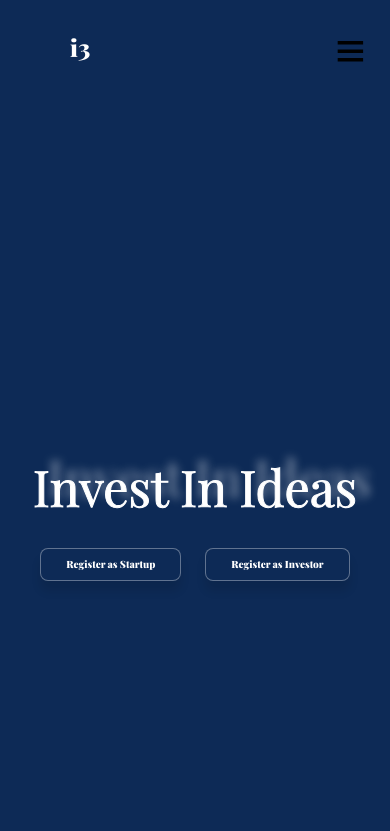
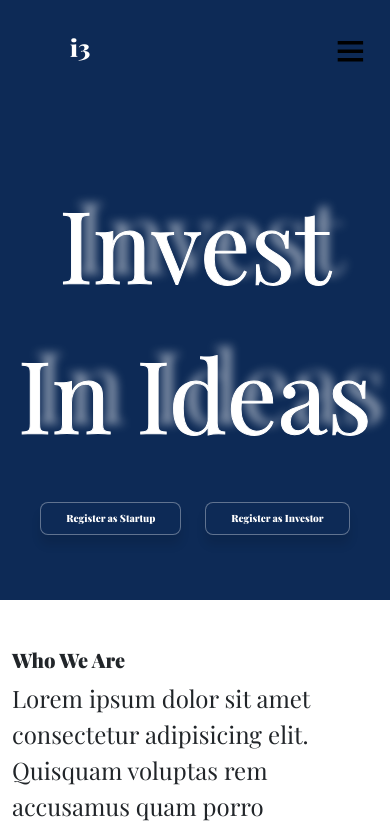
Before and after one commit to dhruv-pithadia/i3, a React (Create React App) app: page / in a window 390 px wide. Shown: the top 831 px of the page. Built offline with nearby package versions, Linux system fonts and the light colour scheme; a web font is replaced by a local one.

Commit message:
mobile responsive till startups

```diff
--- a/src/static/home.css
+++ b/src/static/home.css
@@ -420,10 +420,12 @@
 
   .banner-home {
     max-width: 100%;
+    max-height: 60vh;
   }
 
   .banner-home p {
-    font-size: 50px;
+    font-size: 100px;
+    padding: 10px;
   }
 
   .banner-sub-home p {
--- a/src/static/startups.css
+++ b/src/static/startups.css
@@ -33,3 +33,9 @@
         /* Top-right shadow */
         30px -30px 10px rgba(0, 0, 0, 0.525);
 }
+
+@media (max-width: 768px) {
+    .startups .banner .banner-text h1 {
+        font-size: 70px;
+    }
+}
```
